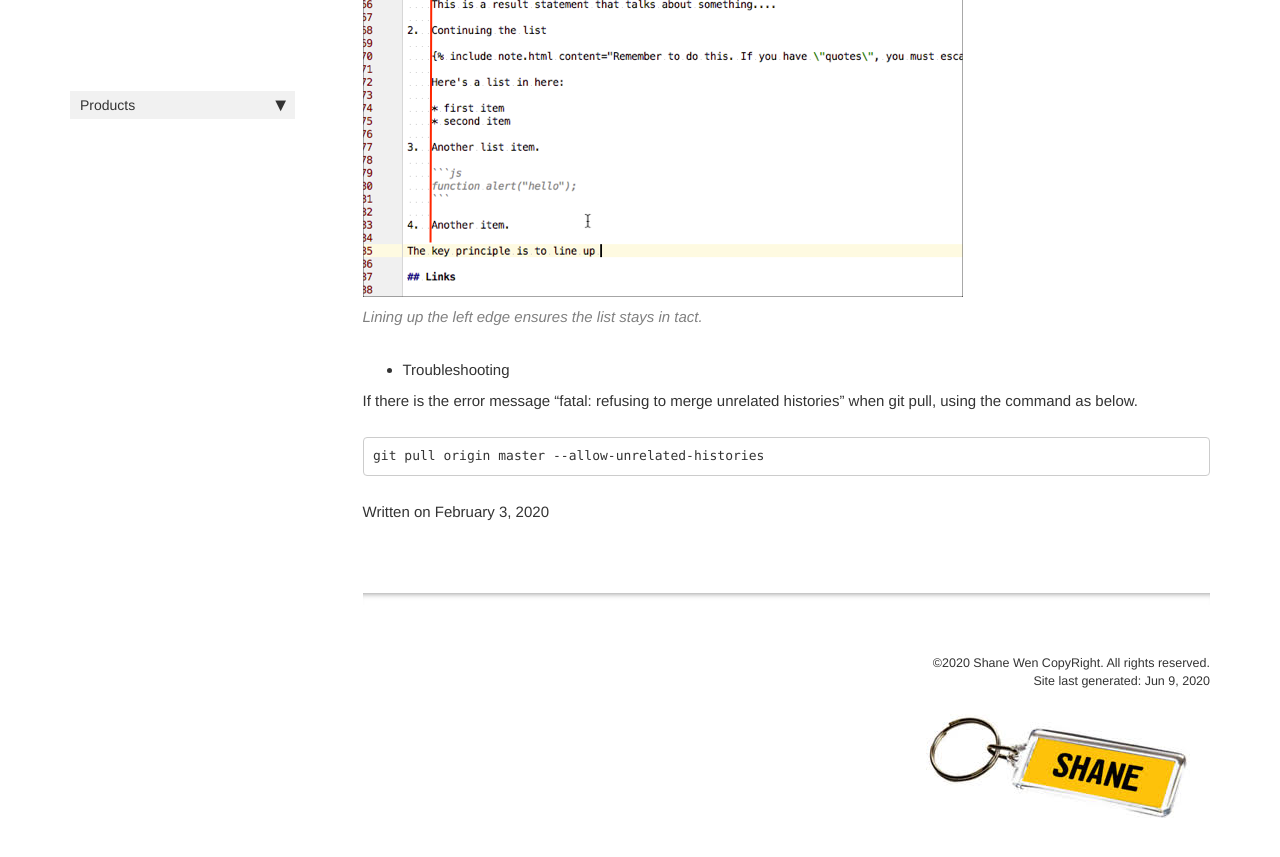
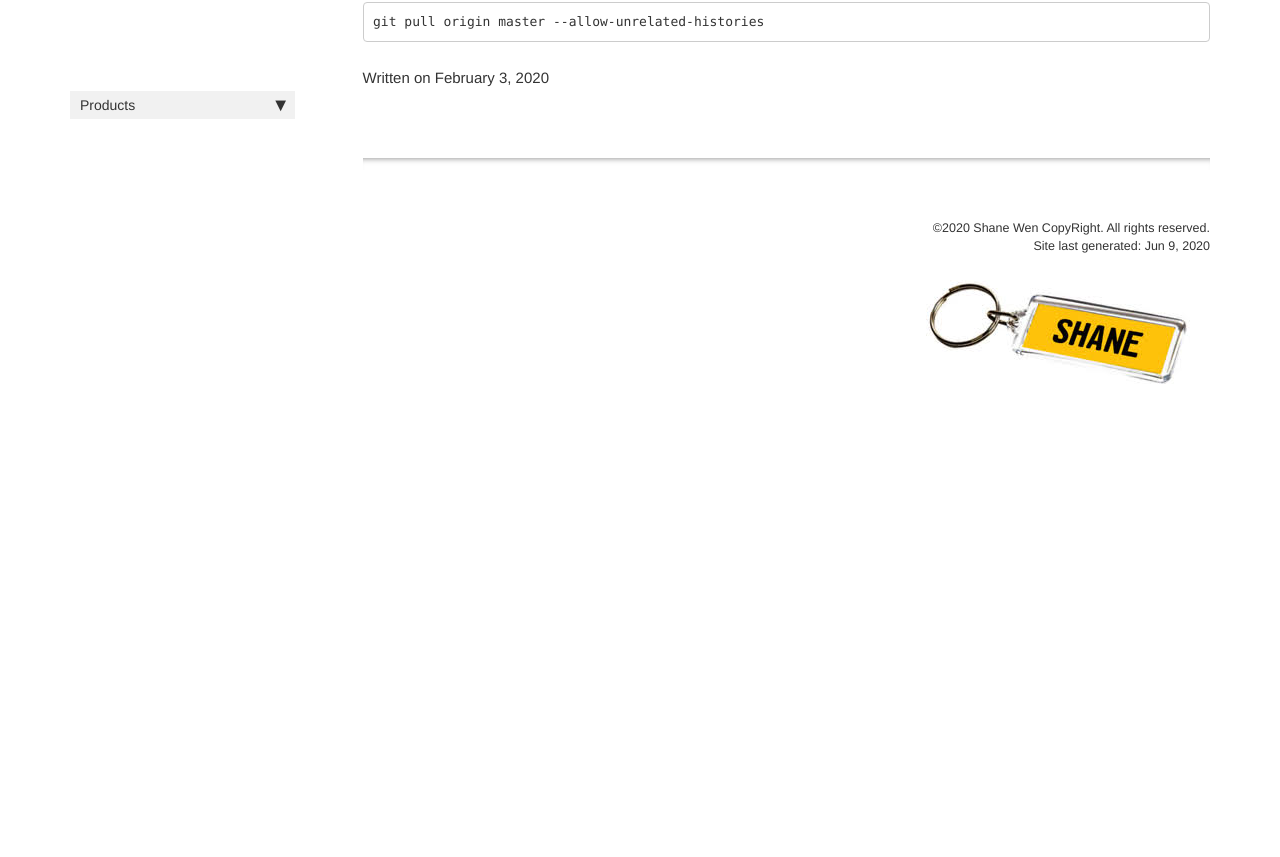
Before and after one commit to lgwen994/lgwen994.github.io, a Jekyll site: the page built from _posts/2020-02-03-usage-for-github-with-vscode.md, in a window 1280 px wide and 900 px high, scrolled down 2283 px. Shown: the top 857 px of the window. Built offline with Jekyll 4.4.1, drawn with Linux system fonts in a browser that asks for light colours; comment, search, counter and statistics services are not loaded; after the commit the page ends 2749 px from its top, so only the background shows below that.

```diff
--- a/_posts/2020-02-03-usage-for-github-with-vscode.md
+++ b/_posts/2020-02-03-usage-for-github-with-vscode.md
@@ -36,7 +36,6 @@
 4. click the 'pull' button
 5. click the 'push' button
 {% include image.html file="vscode_git_operation.png" alt="vscode_git_operation" caption="operate git" %}
-{% include image.html file="liningup.png" caption="Lining up the left edge ensures the list stays in tact." %}
 - Troubleshooting
 
 If there is the error message "fatal: refusing to merge unrelated histories" when git pull, using the command as below.
```
